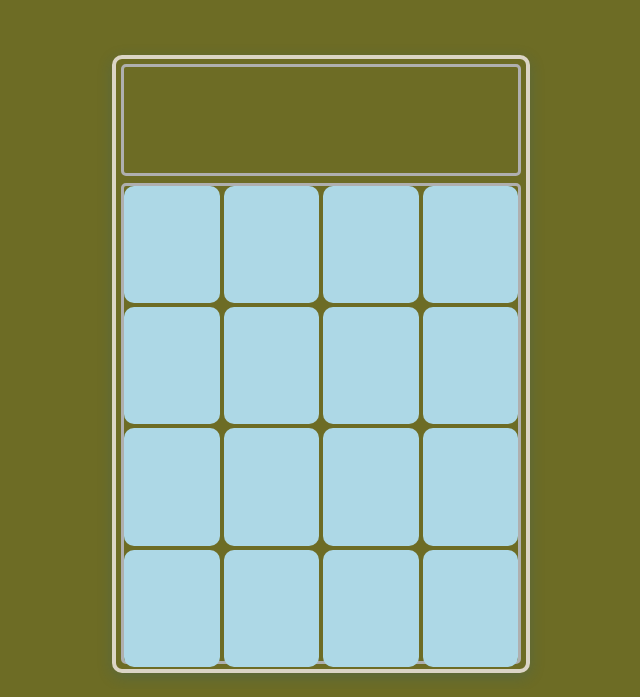
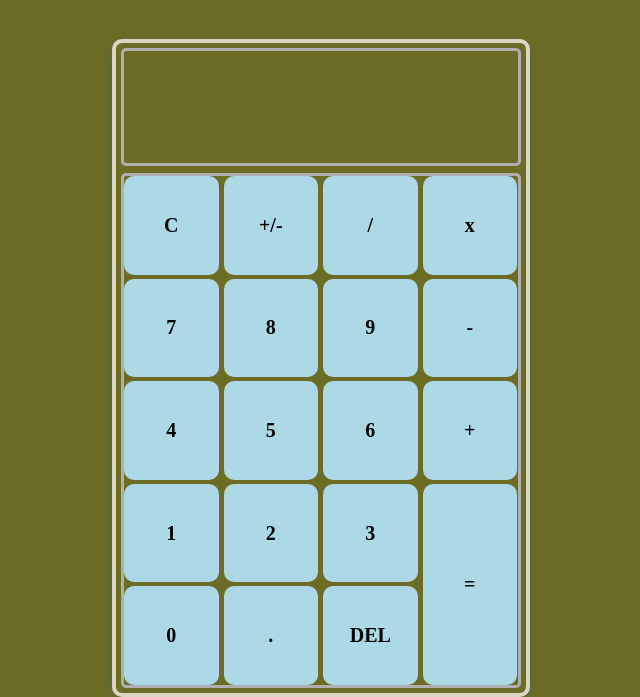
Before and after one commit to leo-tsant/TheOdinProject, a plain HTML site: page calculator/index.html in a window 1280 px wide. Shown: the part 111-808 px from the top of the page, without its empty margins (319-959 px from the left). Drawn offline with Linux system fonts and the light colour scheme.

Commit message:
Made '=' button bigger.

```diff
--- a/calculator/index.html
+++ b/calculator/index.html
@@ -11,22 +11,25 @@
     <div class="calc-container">
       <div class="calc-screen"></div>
       <div class="calc-buttons">
-        <div class="button"></div>
-        <div class="button"></div>
-        <div class="button"></div>
-        <div class="button"></div>
-        <div class="button"></div>
-        <div class="button"></div>
-        <div class="button"></div>
-        <div class="button"></div>
-        <div class="button"></div>
-        <div class="button"></div>
-        <div class="button"></div>
-        <div class="button"></div>
-        <div class="button"></div>
-        <div class="button"></div>
-        <div class="button"></div>
-        <div class="button"></div>
+        <div class="button">C</div>
+        <div class="button">7</div>
+        <div class="button">4</div>
+        <div class="button">1</div>
+        <div class="button">0</div>
+        <div class="button">+/-</div>
+        <div class="button">8</div>
+        <div class="button">5</div>
+        <div class="button">2</div>
+        <div class="button">.</div>
+        <div class="button">/</div>
+        <div class="button">9</div>
+        <div class="button">6</div>
+        <div class="button">3</div>
+        <div class="button">DEL</div>
+        <div class="button">x</div>
+        <div class="button">-</div>
+        <div class="button">+</div>
+        <div class="button equals">=</div>
       </div>
     </div>
     <script src="script.js"></script>
--- a/calculator/style.css
+++ b/calculator/style.css
@@ -18,7 +18,7 @@ body {
 
 .calc-container {
   width: 400px;
-  height: 600px;
+  height: 640px;
   border: 4px solid rgb(219, 213, 198);
   border-radius: 10px;
   box-shadow: rgba(27, 98, 146, 0.24) 0px 4px 15px;
@@ -35,17 +35,26 @@ body {
 }
 
 .calc-buttons {
-  flex: 4.5 1 0%;
-  border: 3px solid #afafaf;
   border-radius: 5px;
   display: flex;
+  border: 3px solid #afafaf;
+  flex-direction: column;
   flex-wrap: wrap;
   gap: 4px;
 }
 
 .button {
-  width: calc((100% - 3 * 4px) / 4);
-  height: calc((100% - 3 * 2px) / 4);
+  width: calc((100% - 4 * 4px) / 4);
+  height: calc((100% - 4 * 4px) / 5);
   background-color: lightblue;
   border-radius: 10px;
+  display: flex;
+  justify-content: center;
+  align-items: center;
+  font-size: 20px;
+  font-weight: 600;
 }
+
+.equals {
+  flex: 1;
+}
```
